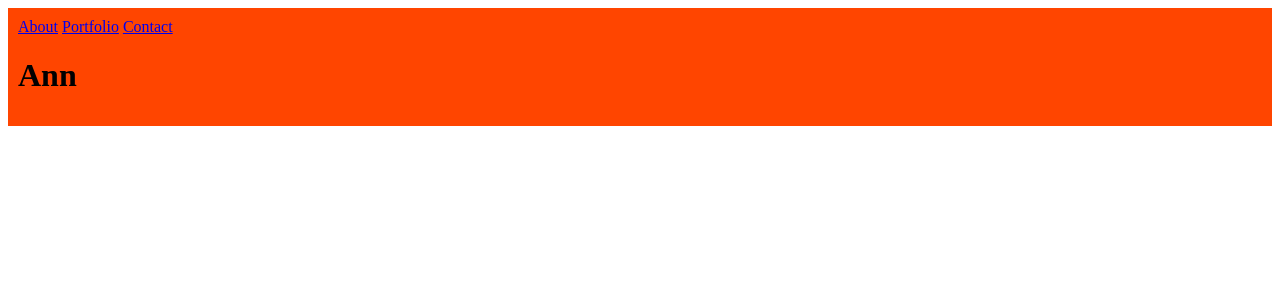
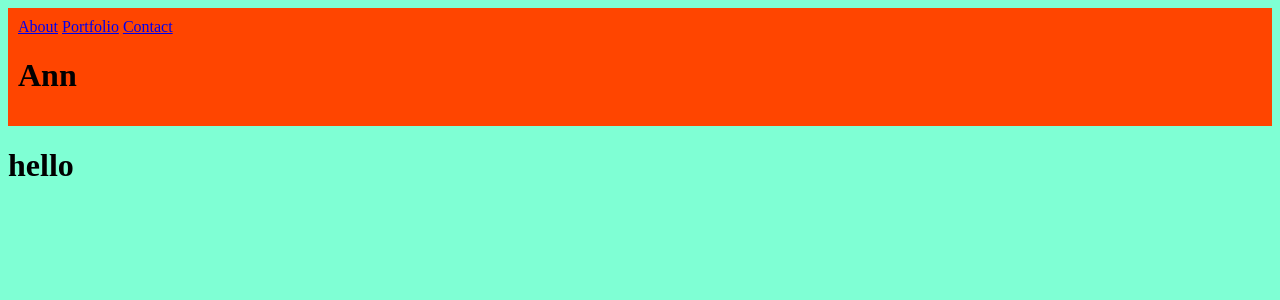
Before and after one commit to Genry665/Ann-diza, a Django app: page / in a window 1280 px wide. Shown: the top 300 px of the page. Run offline with Django 3.2, Linux system fonts and the light colour scheme.

Commit message:
first path

```diff
--- a/mysite/blog/static/blog/style.css
+++ b/mysite/blog/static/blog/style.css
@@ -1,4 +1,8 @@
 #head { /* Верхний блок */
-    background: #FF4500;; /* Цвет фона */
+    background: #FF4500; /* Цвет фона */
     padding: 10px; /* Поля вокруг текста */
 }
+
+body {
+    background-color: #7FFFD4;
+}
--- a/mysite/blog/templates/blog/index.html
+++ b/mysite/blog/templates/blog/index.html
@@ -6,7 +6,7 @@
     <title>Title</title>
     <link rel="stylesheet" href="{% static 'blog/style.css' %}">
 </head>
-<body>
+<body id="background">
     <div id="head" class="container">
         <nav class="navbar">
             <a class="navbar-brend" href="#"></a>
@@ -20,9 +20,11 @@
             <h1>Ann</h1>
         </div>
     </div>
-    <main class="title">
-        <div class="blog-about"></div>
-    </main>
+    <div id="title">
+        <div class="blog-about">
+            <h1 id="header">hello</h1>
+        </div>
+    </div>
     <div class="prewiu-maso"></div>
 </body>
 </html>
```
